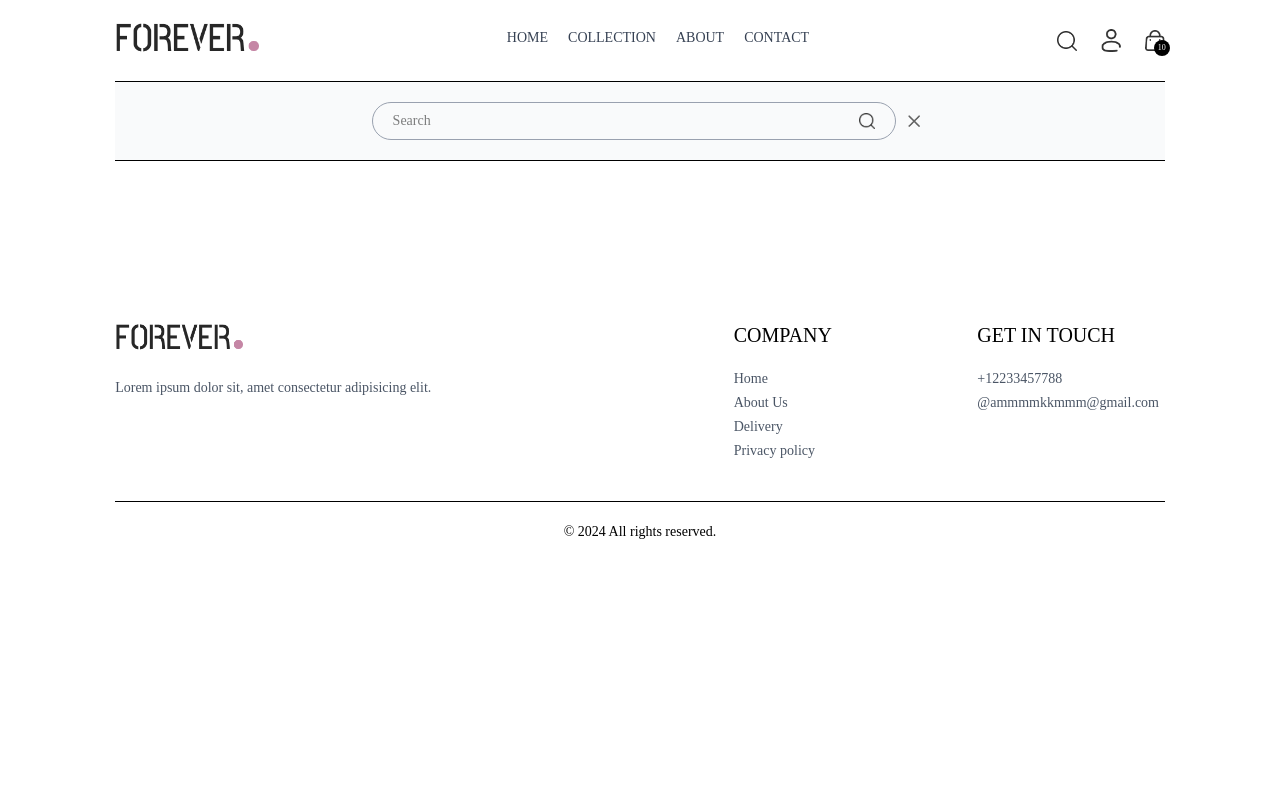
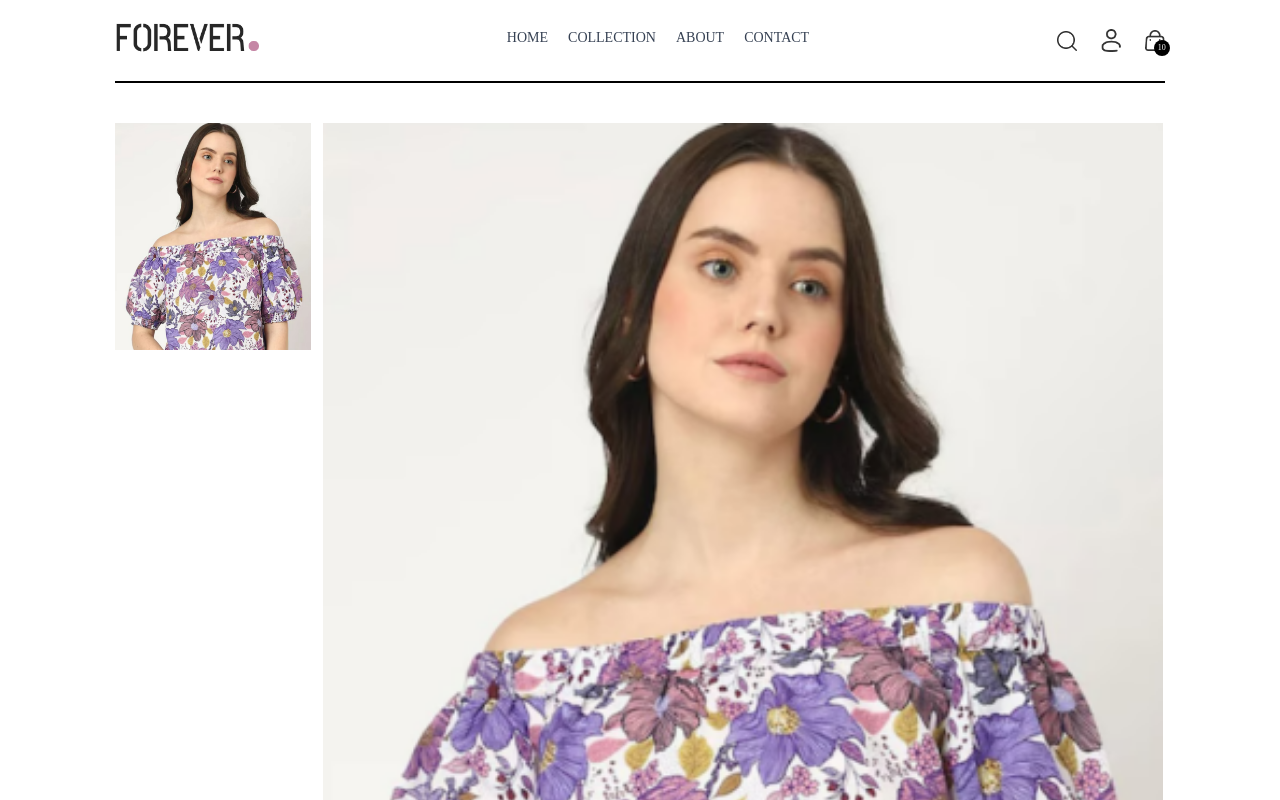
Before and after one commit to Muraydevs1/E-COM, a React (Vite) app in the folder Frontend/: page /product/aaaaa in a window 1280 px wide. Shown: the top 800 px of the page. Built offline with nearby package versions, Linux system fonts and the light colour scheme.

Commit message:
new additions

```diff
--- a/Frontend/src/components/NavBar.jsx
+++ b/Frontend/src/components/NavBar.jsx
@@ -1,10 +1,12 @@
-import React, { useState } from 'react'
+import React, { useContext, useState } from 'react'
 import { assets } from '../assets/assets'
 import { Link, NavLink } from 'react-router-dom'
+import { ShopContext } from '../context/ShopContext';
 
 
 function NavBar() {
     const [isVisible, setisVisible]= useState(false);
+    const {setShowSearch} = useContext(ShopContext);
   return (
     <div className='flex items-center justify-between font-medium py-5'>
         <Link to='./'><img src={assets.logo} className='w-36' alt="" /></Link>
@@ -27,7 +29,7 @@
             </NavLink>
         </ul>
         <div className='flex items-center gap-6'>
-            <img src={assets.search_icon} className='cursor-pointer w-5' alt="" />
+            <img onClick={()=>setShowSearch(()=>(true))} src={assets.search_icon} className='cursor-pointer w-5' alt="" />
             <div className='group relative'>
                 <img src={assets.profile_icon} className='w-5 cursor-pointer' alt="" />
                 <div className='group-hover:block hidden absolute dropdown-menu right-0 pt-4'>
--- a/Frontend/src/components/SearchBar.jsx
+++ b/Frontend/src/components/SearchBar.jsx
@@ -1,10 +1,23 @@
-import React, { useContext } from 'react'
+import React, { useContext, useEffect, useState } from 'react'
 import { ShopContext } from '../context/ShopContext'
 import { assets } from '../assets/assets';
+import { useLocation } from 'react-router-dom';
 
 function SearchBar() {
     const {search, setSearch, showSearch, setShowSearch} = useContext(ShopContext);
-  return showSearch? (
+    const [visible, setVisible] = useState(false);
+    const location = useLocation();
+
+
+
+    useEffect(()=>{
+        console.log(location.pathname);
+        if (location.pathname.includes('/collection')){
+            setVisible(true)
+        }
+
+    },[location])
+  return showSearch && visible? (
     <div className='border-b border-t bg-gray-50 text-center'>
         <div className='inline-flex items-center justify-center border border-gray-400 px-5 py-2 my-5 mx-3 rounded-full w-3/4 sm:w-1/2'>
         <input type="text" placeholder='Search' className='flex-1 outline-none bg-inherit text-sm' value={search} onChange={(e)=>setSearch(e.target.value)}/>
--- a/Frontend/src/context/ShopContext.jsx
+++ b/Frontend/src/context/ShopContext.jsx
@@ -7,7 +7,7 @@
     const currency = '$';
     const deliveryFee = 10;
     const [search, setSearch] = useState('');
-    const [showSearch, setShowSearch] = useState(true)
+    const [showSearch, setShowSearch] = useState(false)
 
     const value ={
         products,
--- a/Frontend/src/pages/Collection.jsx
+++ b/Frontend/src/pages/Collection.jsx
@@ -5,7 +5,7 @@
 import ProductItem from '../components/ProductItem';
 
 function Collection() {
-  const {products} = useContext(ShopContext);
+  const {products, search, showSearch} = useContext(ShopContext);
   const [showFilter, setshowFilter] = useState(false);
   const [filterProducts, setfilterProducts] = useState([]);
   const [category, setCategory] = useState([]);
@@ -30,6 +30,11 @@
 
     const applyFilter = () => {
       let productsCopy = products.slice();
+
+      if(search && showSearch){
+        productsCopy = productsCopy.filter(item => item.name.toLowerCase().includes(search.toLowerCase()))
+
+      }
       if (category.length > 0){
         productsCopy = productsCopy.filter(item=>category.includes(item.category))
       }
@@ -68,7 +73,7 @@
 
     useEffect(()=>{
       applyFilter();
-    },[category, subCategory])
+    },[category, subCategory, search, showSearch])
 
     useEffect(()=>{
       sortProduct();
--- a/Frontend/src/pages/Product.jsx
+++ b/Frontend/src/pages/Product.jsx
@@ -1,11 +1,54 @@
-import React from 'react'
+import React, { useContext, useEffect, useState } from 'react'
+import { useParams } from 'react-router-dom'
+import { ShopContext } from '../context/ShopContext'
 
 function Product() {
-  return (
-    <div>
+  const {productId} = useParams()
+  const {products} = useContext(ShopContext);
+  const [productData, setProductData] = useState(false);
+  const [image, setImage] = useState('');
+
+  const fetchProductData = async ()=>{
+    products.map((item)=>{
+      if (item._id === productId){
+        setProductData(item)
+        setImage(item.image[0])
+        // console.log(item);
+
+        return null;
+      }
+    })}
+
+    useEffect(()=>{
+      fetchProductData();
+    },[productId])
+
+  return productData? (
+    <div className='border-t-2 pt-10 transition-opacity ease-in duration-500 opacity-100'>
+      {/* product data */}
+      <div className='flex gap-12 sm:gap-12 flex-col sm:flex-row'>
+        {/* product images */}
+        <div className='flex flex-1 flex-col-reverse gap-3 sm:flex-row'>
+          <div className='flex sm:flex-col overflow-x-auto sm:overflow-y-scroll justify-between sm:justify-normal sm:w-[18.7%] w-full'>
+            {productData.image.map((item, index)=>(
+              <img src={item} key={index} className='w-[24%] sm:w-full sm:mb-3 flex-shink-0 cursor-pointer' alt="" />
+
+            ))}
+          </div>
+
+          <div className='w-full sm:w-[80%]'>
+            <img className='w-full h-auto' src={image} alt="" />
+
+          </div>
+
+        </div>
+
+      </div>
 
     </div>
-  )
+  ): <div className='opacity-0'>
+
+  </div>
 }
 
 export default Product
```
